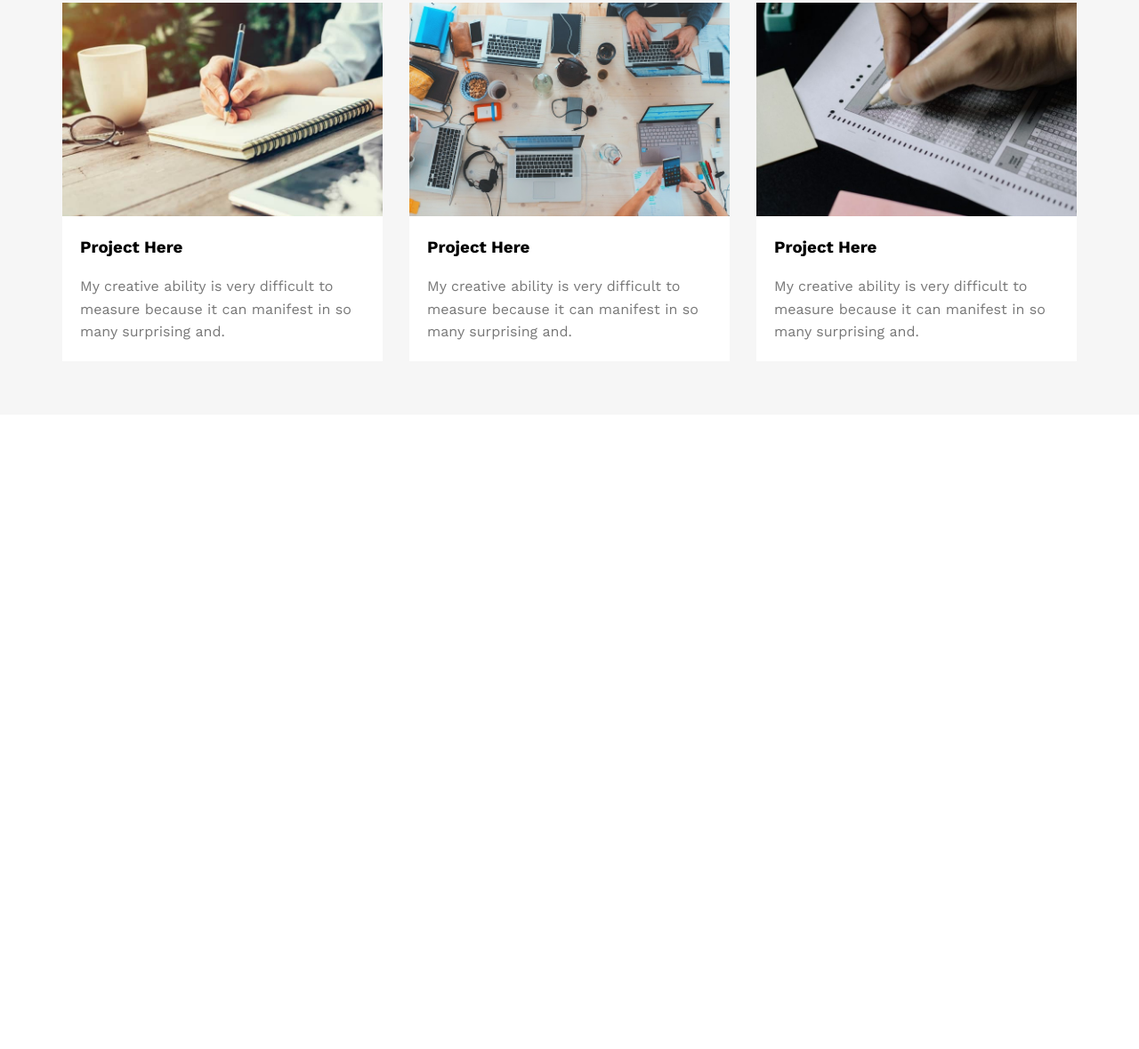
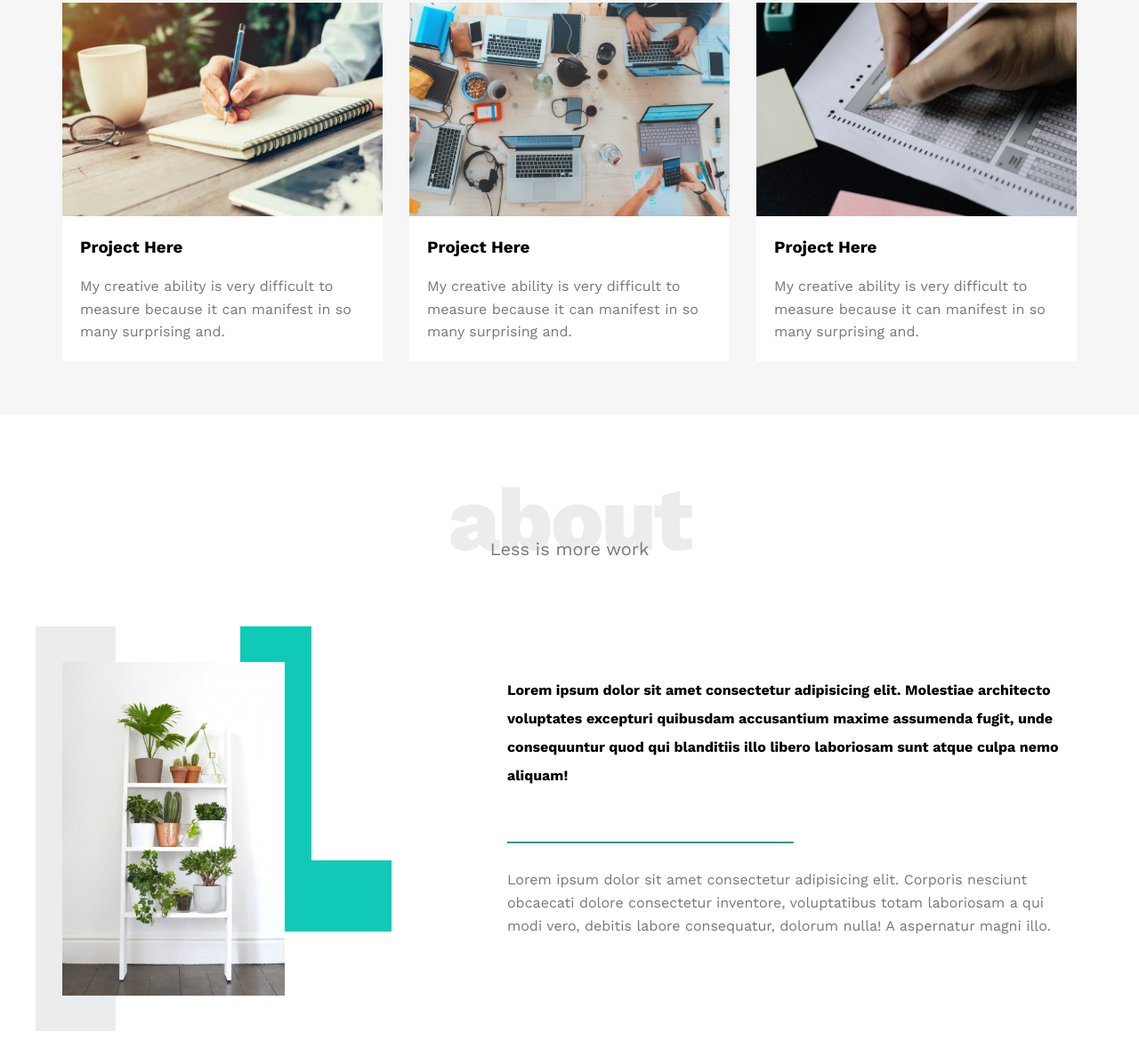
Before and after one commit to zyadayman1/Template_One, a plain HTML site: page index.html in a window 1280 px wide. Shown: the part 2174-3353 px from the top of the page at 89% size. Before the commit the page ends 2640 px from the top, so only its background shows below. Drawn offline with nearby package versions, Linux system fonts and the light colour scheme.

Commit message:
Create About Section

```diff
--- a/css/leon.css
+++ b/css/leon.css
@@ -292,3 +292,78 @@
   color: #777;
 }
 /* end portfolio */
+
+/* start about */
+.about {
+  padding-top: var(--sec-padding);
+  padding-bottom: var(--sec-padding);
+}
+.about .about-content {
+  display: flex;
+  flex-wrap: wrap;
+  justify-content: space-between;
+  margin-top: 150px;
+}
+@media (max-width: 991px) {
+  .about .about-content {
+    flex-direction: column;
+    text-align: center;
+  }
+  .about .about-content .image {
+    margin: 0 auto 60px;
+  }
+}
+.about .about-content .image {
+  position: relative;
+  width: 250px;
+  height: 375px;
+}
+.about .about-content .image::after {
+  content: "";
+  position: absolute;
+  width: 90px;
+  height: 70%;
+  top: -40px;
+  right: -120px;
+  z-index: -1;
+  border-left: 80px solid #10cab7;
+  border-bottom: 80px solid #10cab7;
+}
+.about .about-content .image::before {
+  content: "";
+  position: absolute;
+  width: 90px;
+  height: calc(100% + 80px);
+  background-color: #ebeced;
+  top: -40px;
+  right: 190px;
+  z-index: -1;
+}
+@media (max-width: 991px) {
+  .about .about-content .image::after,
+  .about .about-content .image::before {
+    display: none;
+  }
+}
+.about .about-content .image img {
+  max-width: 100%;
+}
+.about .about-content .text {
+  flex-basis: calc(100% - 500px);
+}
+.about .about-content .text p:first-of-type {
+  line-height: 2;
+  color: black;
+  font-weight: bold;
+  margin-bottom: 50px;
+}
+.about .about-content .text hr {
+  width: 50%;
+  display: inline-block;
+  border-color: var(--main-color);
+}
+.about .about-content .text p {
+  color: #777;
+  line-height: 1.6;
+}
+/* end about */
--- a/index.html
+++ b/index.html
@@ -154,26 +154,55 @@
             <img src="images/portfolio-1.jpg" alt="portfolio" />
             <div class="info">
               <h3>Project Here</h3>
-              <p>My creative ability is very difficult to measure because it can manifest in so many surprising and.</p>
+              <p>
+                My creative ability is very difficult to measure because it can
+                manifest in so many surprising and.
+              </p>
             </div>
           </div>
           <div class="card">
             <img src="images/portfolio-2.jpg" alt="portfolio" />
             <div class="info">
               <h3>Project Here</h3>
-              <p>My creative ability is very difficult to measure because it can manifest in so many surprising and.</p>
+              <p>
+                My creative ability is very difficult to measure because it can
+                manifest in so many surprising and.
+              </p>
             </div>
           </div>
           <div class="card">
             <img src="images/portfolio-3.jpg" alt="portfolio" />
             <div class="info">
               <h3>Project Here</h3>
-              <p>My creative ability is very difficult to measure because it can manifest in so many surprising and.</p>
+              <p>
+                My creative ability is very difficult to measure because it can
+                manifest in so many surprising and.
+              </p>
             </div>
           </div>
         </div>
       </div>
     </div>
     <!-- end portfolio -->
+
+    <!-- start about -->
+    <div class="about">
+      <div class="container">
+        <h2 class="special-heading">about</h2>
+        <p>Less is more work</p>
+
+        <div class="about-content">
+          <div class="image">
+            <img src="images/about.jpg" alt="about">
+          </div>
+          <div class="text">
+            <p>Lorem ipsum dolor sit amet consectetur adipisicing elit. Molestiae architecto voluptates excepturi quibusdam accusantium maxime assumenda fugit, unde consequuntur quod qui blanditiis illo libero laboriosam sunt atque culpa nemo aliquam!</p>
+            <hr>
+            <p>Lorem ipsum dolor sit amet consectetur adipisicing elit. Corporis nesciunt obcaecati dolore consectetur inventore, voluptatibus totam laboriosam a qui modi vero, debitis labore consequatur, dolorum nulla! A aspernatur magni illo.</p>
+          </div>
+        </div>
+      </div>
+    </div>
+    <!-- end about -->
   </body>
 </html>
```
